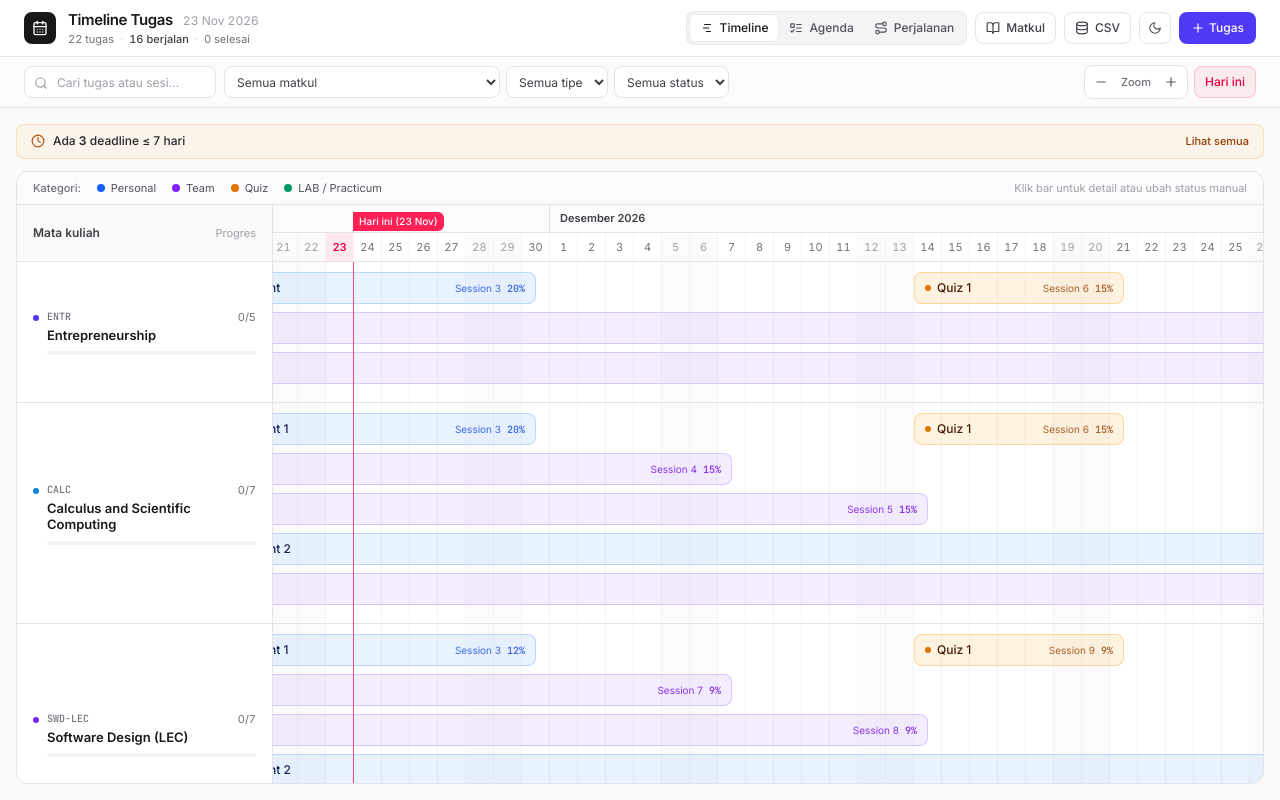
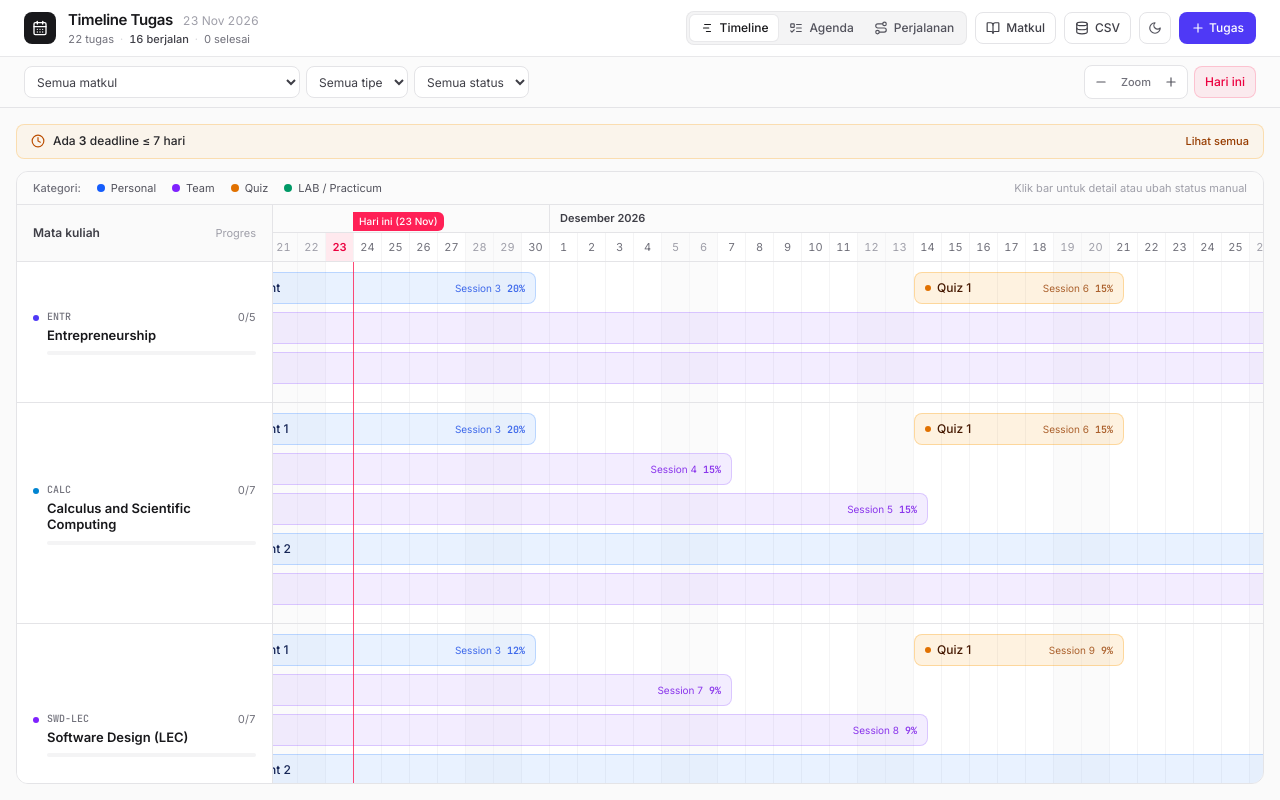
Before and after one commit to cperdiansyah/course-assigment, a React (Vite) app: page / in a window 1280 px wide. Built offline with nearby package versions, Linux system fonts and the light colour scheme.

Commit message:
feat: add main App component and Header layout for course assignment tracker

```diff
--- a/src/App.tsx
+++ b/src/App.tsx
@@ -19,7 +19,6 @@ export default function App() {
   const [{ courses, tasks }, setAppState] = useState(() => loadAppState(today));
   const { isDark, toggleTheme } = useTheme();
 
-  const [searchQuery, setSearchQuery] = useState('');
   const [filterCourse, setFilterCourse] = useState<string>('ALL');
   const [filterType, setFilterType] = useState<'ALL' | TaskType>('ALL');
   const [filterStatus, setFilterStatus] = useState<'ALL' | TaskStatus>('ALL');
@@ -54,26 +53,17 @@ export default function App() {
     return { total, completed, inProgress, urgent };
   }, [tasks, today]);
 
-  const courseNameMap = useMemo(() => new Map(courses.map((c) => [c.id, c.name])), [courses]);
-
   const filteredTasks = useMemo(() => {
-    const q = searchQuery.trim().toLowerCase();
     return tasks.filter((t) => {
-      const courseName = courseNameMap.get(t.courseId) ?? '';
-      const matchSearch =
-        !q ||
-        t.name.toLowerCase().includes(q) ||
-        t.session.toLowerCase().includes(q) ||
-        courseName.toLowerCase().includes(q);
       const matchCourse = filterCourse === 'ALL' || t.courseId === filterCourse;
       const matchType = filterType === 'ALL' || t.type === filterType;
       const matchStatus = filterStatus === 'ALL' || t.status === filterStatus;
       const matchUrgent =
         !onlyUrgent ||
         (t.status !== 'Completed' && (new Date(t.due).getTime() - today.getTime()) / MS_PER_DAY <= 7);
-      return matchSearch && matchCourse && matchType && matchStatus && matchUrgent;
+      return matchCourse && matchType && matchStatus && matchUrgent;
     });
-  }, [tasks, searchQuery, filterCourse, filterType, filterStatus, onlyUrgent, today, courseNameMap]);
+  }, [tasks, filterCourse, filterType, filterStatus, onlyUrgent, today]);
 
   const visibleCourses = useMemo(
     () => (filterCourse === 'ALL' ? courses : courses.filter((c) => c.id === filterCourse)),
@@ -81,7 +71,6 @@ export default function App() {
   );
 
   const handleResetFilters = () => {
-    setSearchQuery('');
     setFilterCourse('ALL');
     setFilterType('ALL');
     setFilterStatus('ALL');
@@ -175,8 +164,6 @@ export default function App() {
         filteredCount={filteredTasks.length}
         isDark={isDark}
         onToggleTheme={toggleTheme}
-        searchQuery={searchQuery}
-        onSearchChange={setSearchQuery}
         filterCourse={filterCourse}
         onFilterCourseChange={setFilterCourse}
         filterType={filterType}
--- a/src/components/Header.tsx
+++ b/src/components/Header.tsx
@@ -9,7 +9,6 @@ import {
   Plus,
   RotateCcw,
   Route,
-  Search,
   Sun,
 } from 'lucide-react';
 import { Course, TaskStatus, TaskType, ViewMode } from '../types';
@@ -27,8 +26,6 @@ interface HeaderProps {
   filteredCount: number;
   isDark: boolean;
   onToggleTheme: () => void;
-  searchQuery: string;
-  onSearchChange: (q: string) => void;
   filterCourse: string;
   onFilterCourseChange: (courseId: string) => void;
   filterType: 'ALL' | TaskType;
@@ -54,8 +51,6 @@ export function Header({
   filteredCount,
   isDark,
   onToggleTheme,
-  searchQuery,
-  onSearchChange,
   filterCourse,
   onFilterCourseChange,
   filterType,
@@ -75,7 +70,6 @@ export function Header({
 }: HeaderProps) {
   const hasActiveFilter =
     hasExtraFilter ||
-    searchQuery.trim() !== '' ||
     filterCourse !== 'ALL' ||
     filterType !== 'ALL' ||
     filterStatus !== 'ALL';
@@ -202,20 +196,8 @@ export function Header({
       {/* Filter & View Controls Bar */}
       <div className="bg-zinc-50/80 dark:bg-zinc-900/50 border-t border-zinc-200/80 dark:border-zinc-800">
         <div className="max-w-full mx-auto px-3 sm:px-6 py-2 flex flex-col md:flex-row md:items-center md:justify-between gap-2">
-          {/* Search & Filters */}
+          {/* Filters */}
           <div className="flex flex-wrap items-center gap-1.5 sm:gap-2 flex-1 min-w-0">
-            <div className="relative w-full sm:w-48">
-              <input
-                type="text"
-                value={searchQuery}
-                onChange={(e) => onSearchChange(e.target.value)}
-                placeholder="Cari tugas atau sesi..."
-                aria-label="Cari tugas atau sesi"
-                className="w-full h-8 pl-8 pr-3 text-base sm:text-xs bg-white dark:bg-zinc-900 border border-zinc-200 dark:border-zinc-800 text-zinc-900 dark:text-zinc-100 placeholder-zinc-400 dark:placeholder-zinc-500 rounded-lg focus:outline-none focus:border-indigo-500 transition-colors"
-              />
-              <Search className="w-3.5 h-3.5 text-zinc-400 dark:text-zinc-500 absolute left-2.5 top-2.5 pointer-events-none" />
-            </div>
-
             <div className="grid grid-cols-3 sm:flex items-center gap-1.5 w-full sm:w-auto">
               <select
                 value={filterCourse}
```
